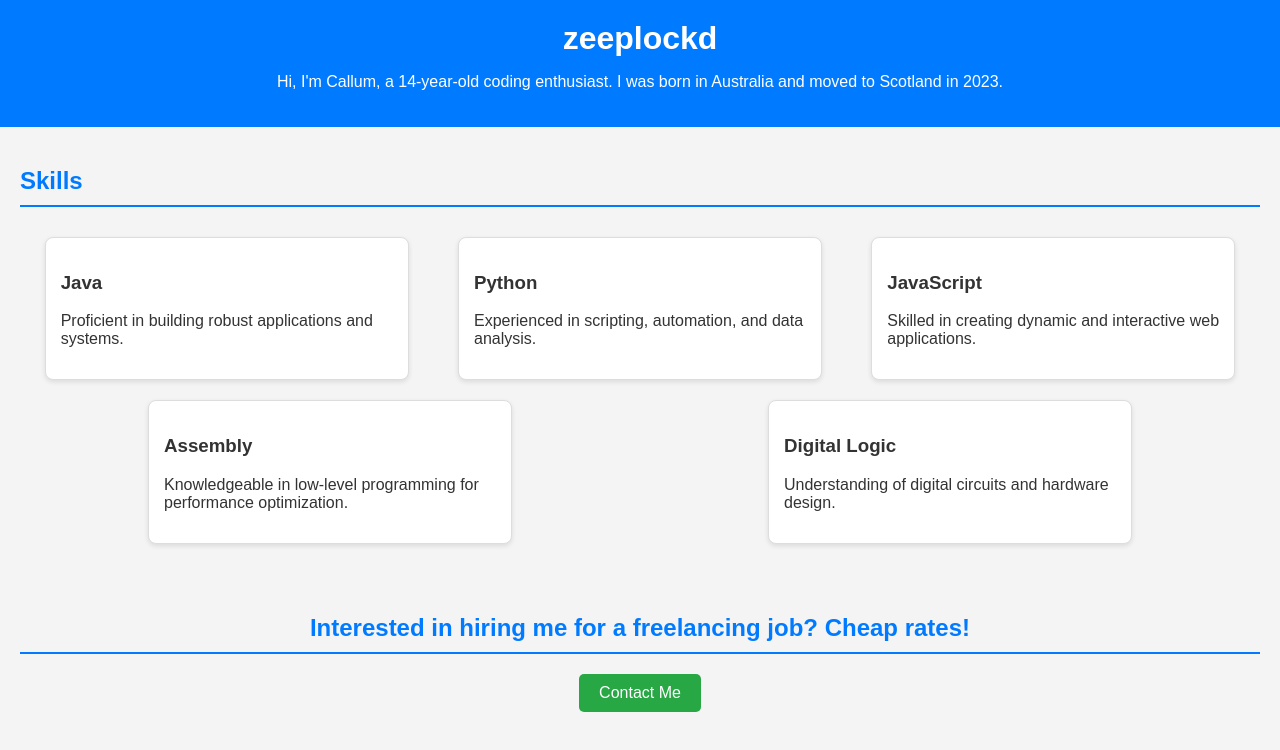
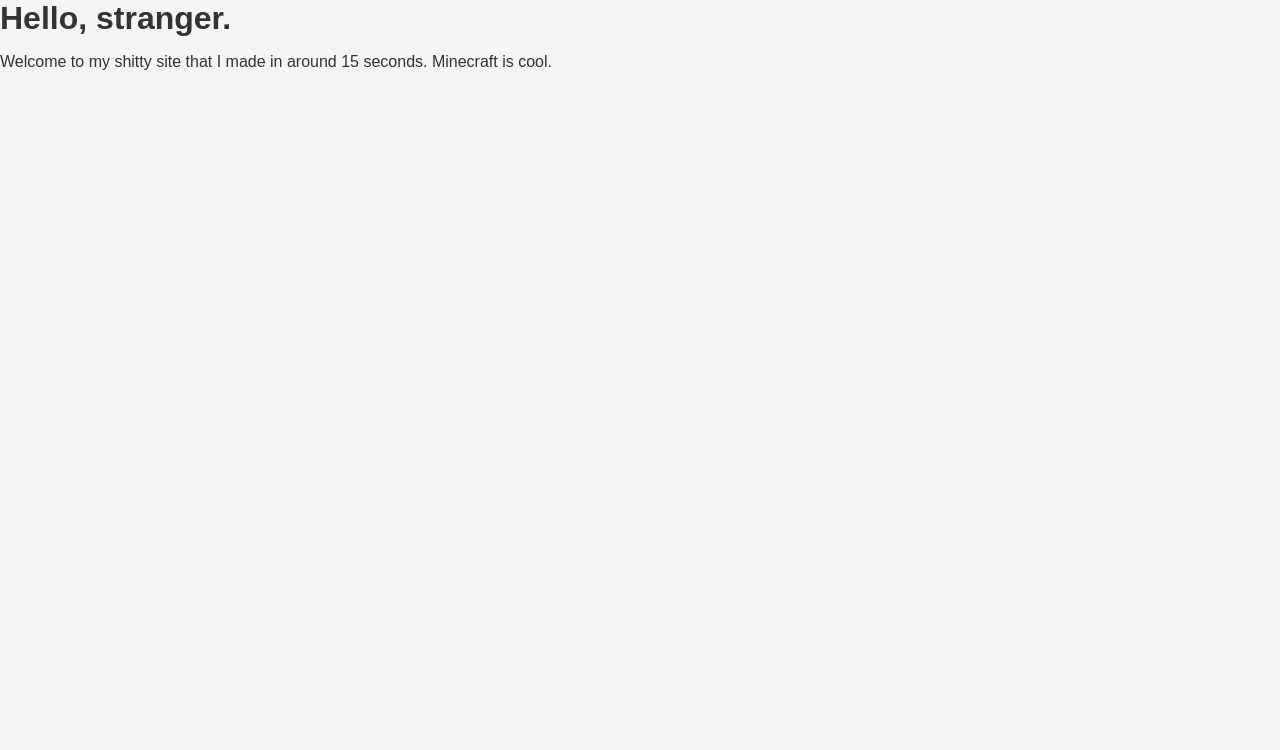
Before and after one commit to zeeplockd/BioSite, a plain HTML site: page index.html in a window 1280 px wide. Drawn offline with Linux system fonts and the light colour scheme.

Commit message:
Update index.html

```diff
--- a/index.html
+++ b/index.html
@@ -7,40 +7,7 @@
     <link rel="stylesheet" href="styles.css">
 </head>
 <body>
-    <header>
-        <h1>zeeplockd</h1>
-        <p>Hi, I'm Callum, a 14-year-old coding enthusiast. I was born in Australia and moved to Scotland in 2023.</p>
-    </header>
-
-    <section class="skills-section">
-        <h2>Skills</h2>
-        <div class="skills">
-            <div class="skill">
-                <h3>Java</h3>
-                <p>Proficient in building robust applications and systems.</p>
-            </div>
-            <div class="skill">
-                <h3>Python</h3>
-                <p>Experienced in scripting, automation, and data analysis.</p>
-            </div>
-            <div class="skill">
-                <h3>JavaScript</h3>
-                <p>Skilled in creating dynamic and interactive web applications.</p>
-            </div>
-            <div class="skill">
-                <h3>Assembly</h3>
-                <p>Knowledgeable in low-level programming for performance optimization.</p>
-            </div>
-            <div class="skill">
-                <h3>Digital Logic</h3>
-                <p>Understanding of digital circuits and hardware design.</p>
-            </div>
-        </div>
-    </section>
-
-    <div class="contact-section">
-        <h2>Interested in hiring me for a freelancing job? Cheap rates!</h2>
-        <a href="mailto:master.callum.burrows@gmail.com?subject=Service%20Inquiry&body=Hi%20Callum,%20I%27d%20like%20to%20discuss%20a%20project." class="contact-btn">Contact Me</a>
-    </div>
+    <h1>Hello, stranger.</h1>
+    <p>Welcome to my shitty site that I made in around 15 seconds. Minecraft is cool.</p>
 </body>
 </html>
```
